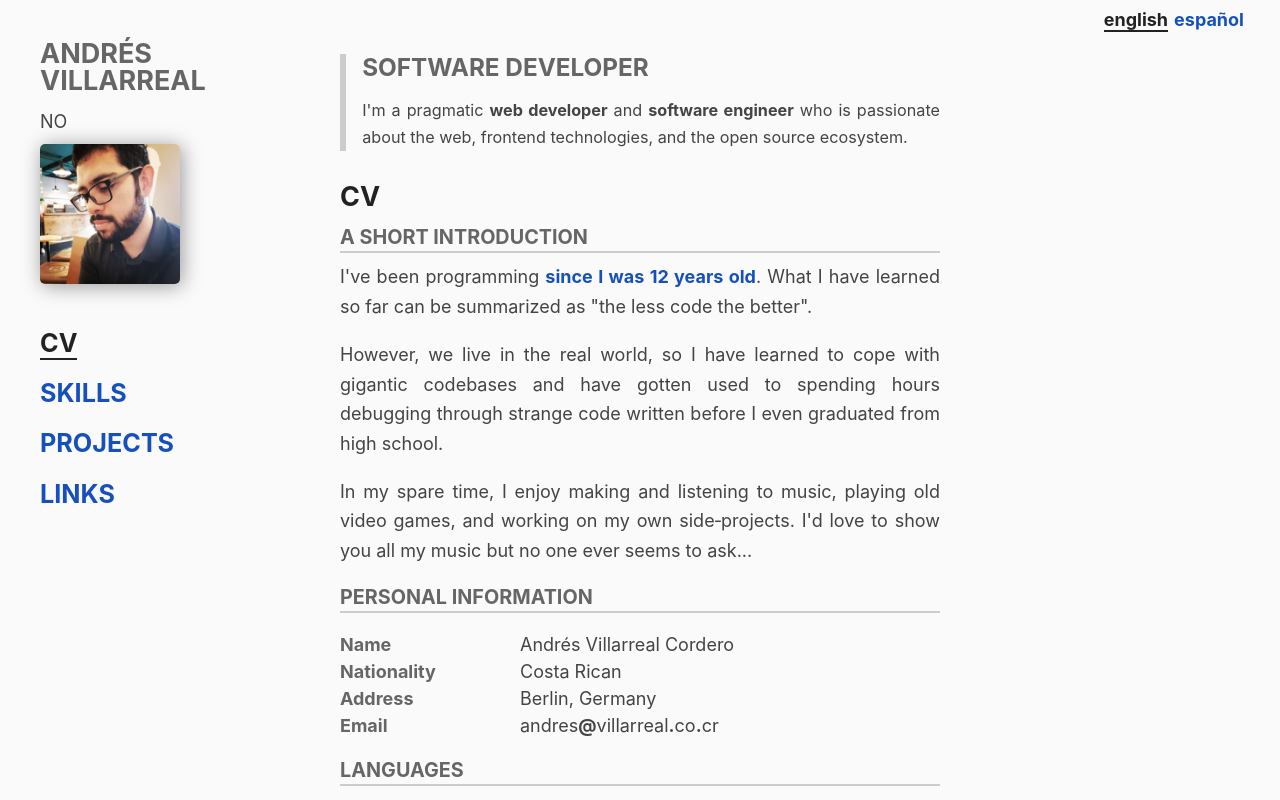
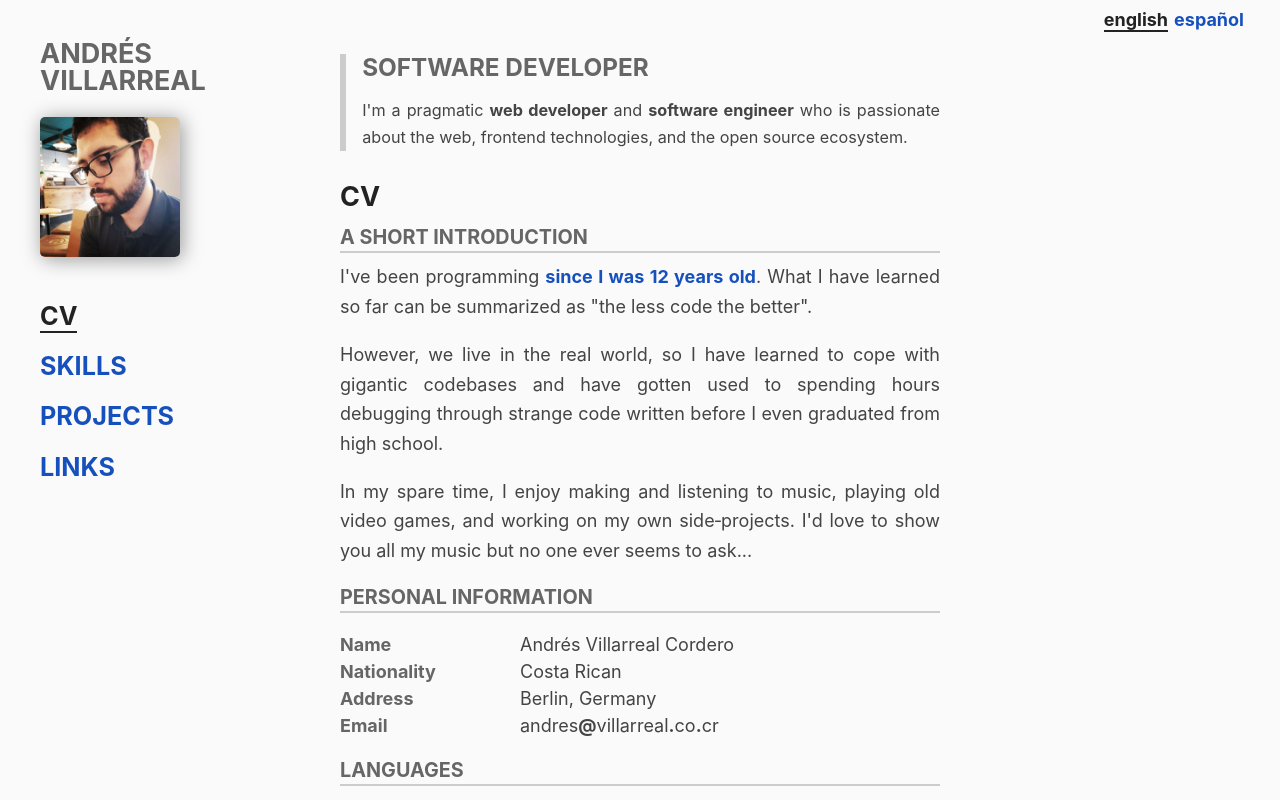
Before and after one commit to KaeruCT/andres.villarreal.co.cr, a Next.js app: page /cv in a window 1280 px wide. Shown: the top 800 px of the page. Built offline with nearby package versions, Linux system fonts and the light colour scheme.

Commit message:
remove debug

```diff
--- a/components/Navigation.tsx
+++ b/components/Navigation.tsx
@@ -27,7 +27,6 @@ function Navigation({ currentSlug, links }: Props) {
     return (
         <section className="navigation">
             <h1>Andr&eacute;s Villarreal</h1>
-            {mobile ? "YES" : "NO"}
             <img src="./img/face.jpg" className="face" alt="face" />
 
             <ul className="nav-links">
```
